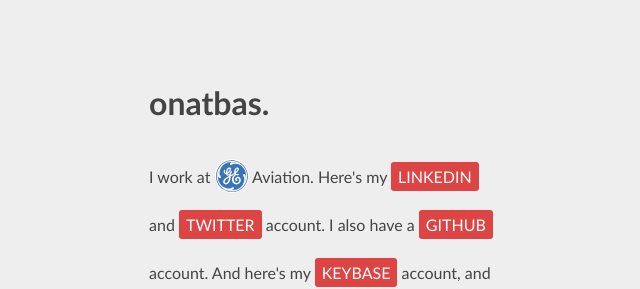
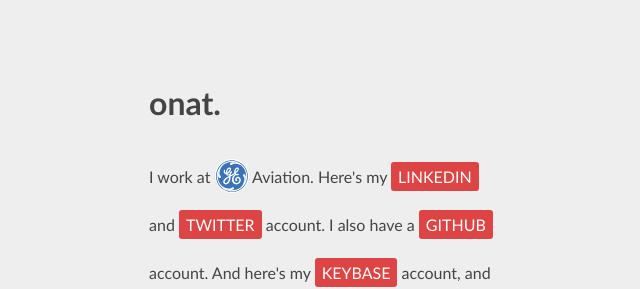
Before and after one commit to onatbas/onat.me, a Jekyll site: the page built from index.html, in a window 1280 px wide. Shown: the top 289 px of the page, without its empty margins (316-956 px from the left). Built offline with Jekyll 4.4.1, drawn with Linux system fonts in a browser that asks for light colours.

Commit message:
update: comment

```diff
--- a/_layouts/main.html
+++ b/_layouts/main.html
@@ -15,13 +15,13 @@
 
 <!--  SOCIAL   -->
 
-<h1>onatbas.</h1>
+<h1>onat.</h1>
 {% for post in social %}
         <span>
             {{ post.message_1 }}
             {% if post.link %}<a href="{{ post.url }}">{{ post.link }}</a>{% endif %}
             {{ post.message_2 }}
-            {{ post.content }}
+            {{ post.content }} <!-- content is here only, on purpose -->
         </span>
 {% endfor %}
 
```
